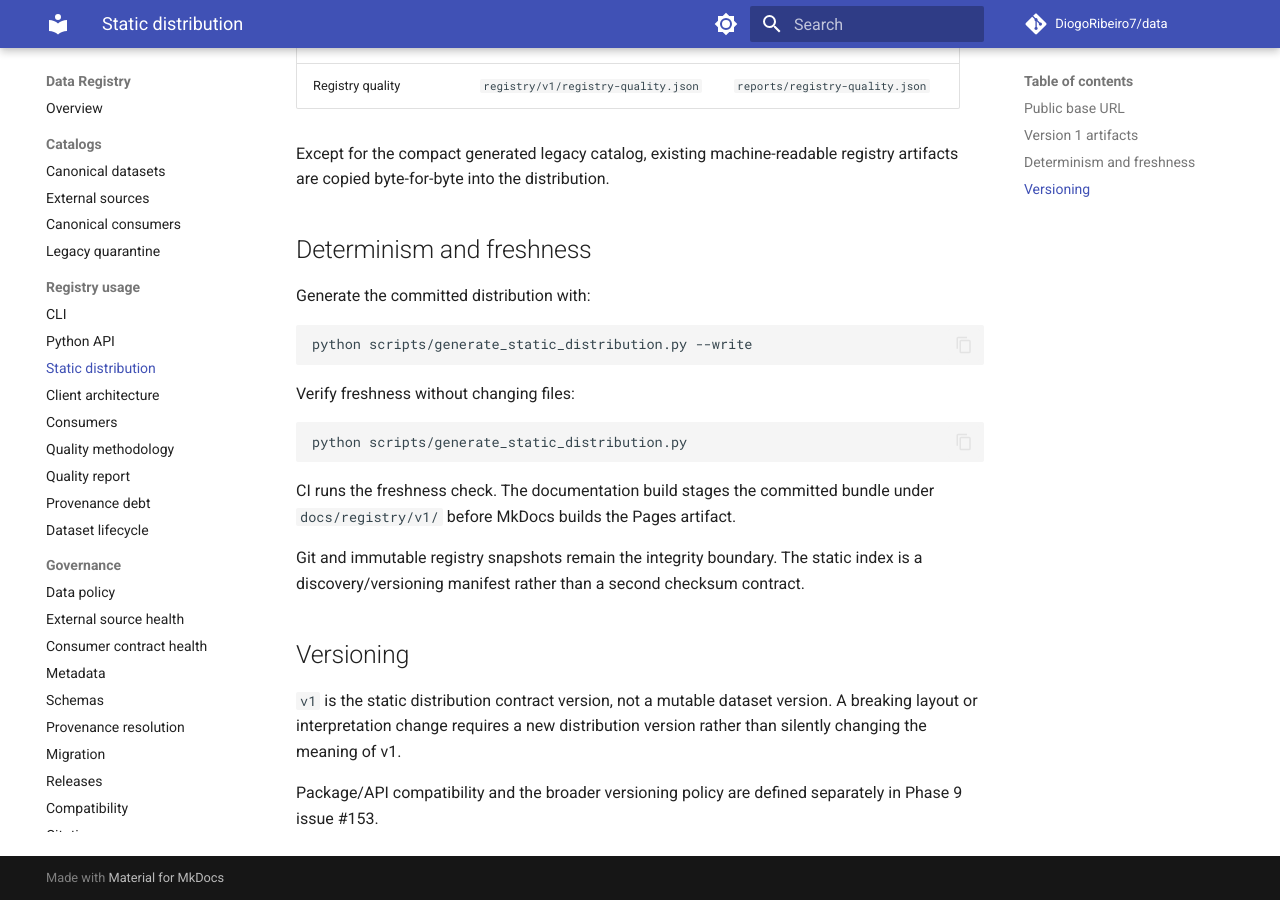
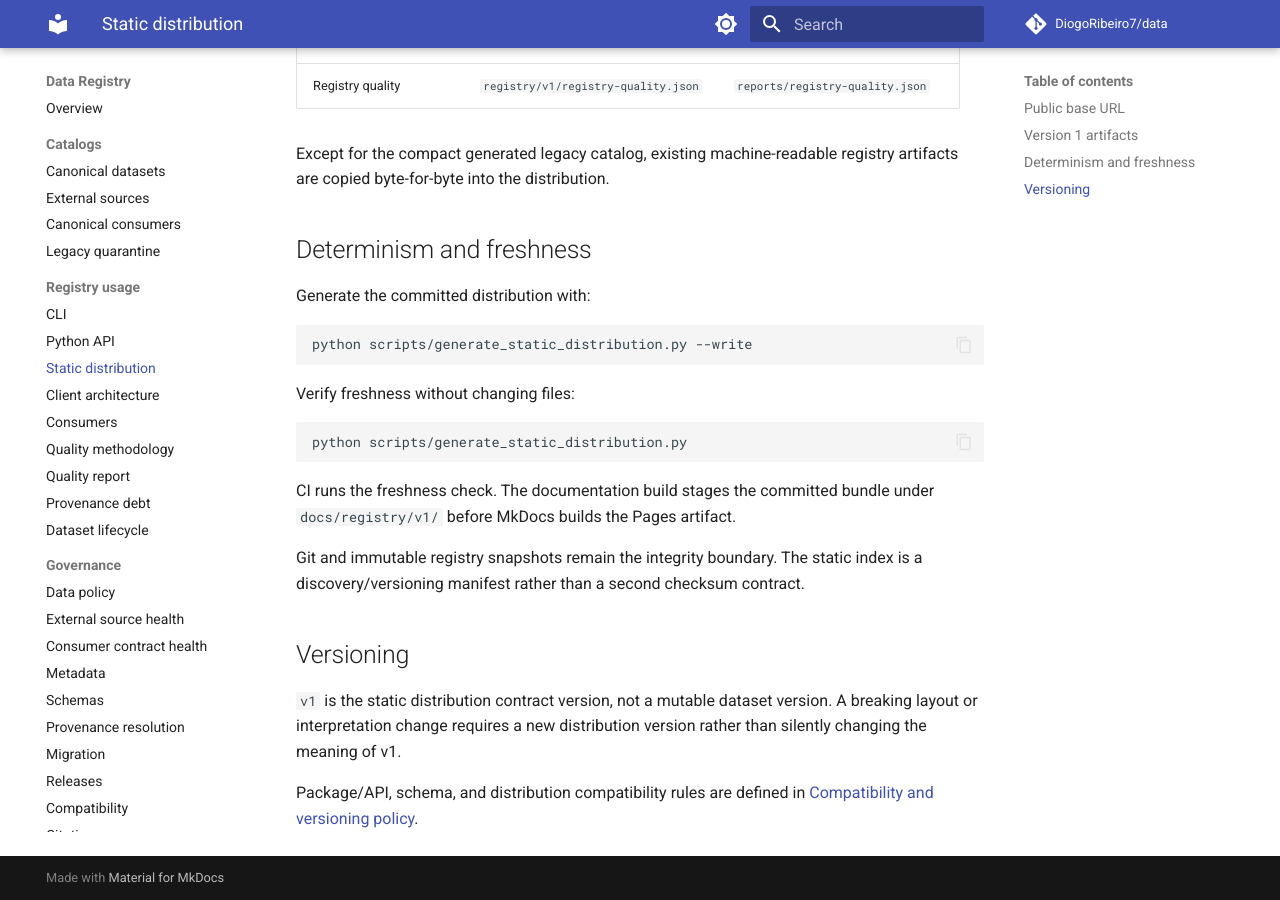
Before and after one commit to DiogoRibeiro7/data, an MkDocs documentation site: the page built from docs/STATIC_DISTRIBUTION.md, in a window 1280 px wide and 900 px high, scrolled down 973 px. Built offline with MkDocs 1.6.1 and Material for MkDocs 9.7.7, drawn with Linux system fonts in a browser that asks for light colours; comment, search, counter and statistics services are not loaded.

Commit message:
docs: link static distribution compatibility policy

```diff
--- a/docs/STATIC_DISTRIBUTION.md
+++ b/docs/STATIC_DISTRIBUTION.md
@@ -62,5 +62,5 @@
 version. A breaking layout or interpretation change requires a new distribution
 version rather than silently changing the meaning of v1.
 
-Package/API compatibility and the broader versioning policy are defined
-separately in Phase 9 issue #153.
+Package/API, schema, and distribution compatibility rules are defined in
+[Compatibility and versioning policy](COMPATIBILITY.md).
```
